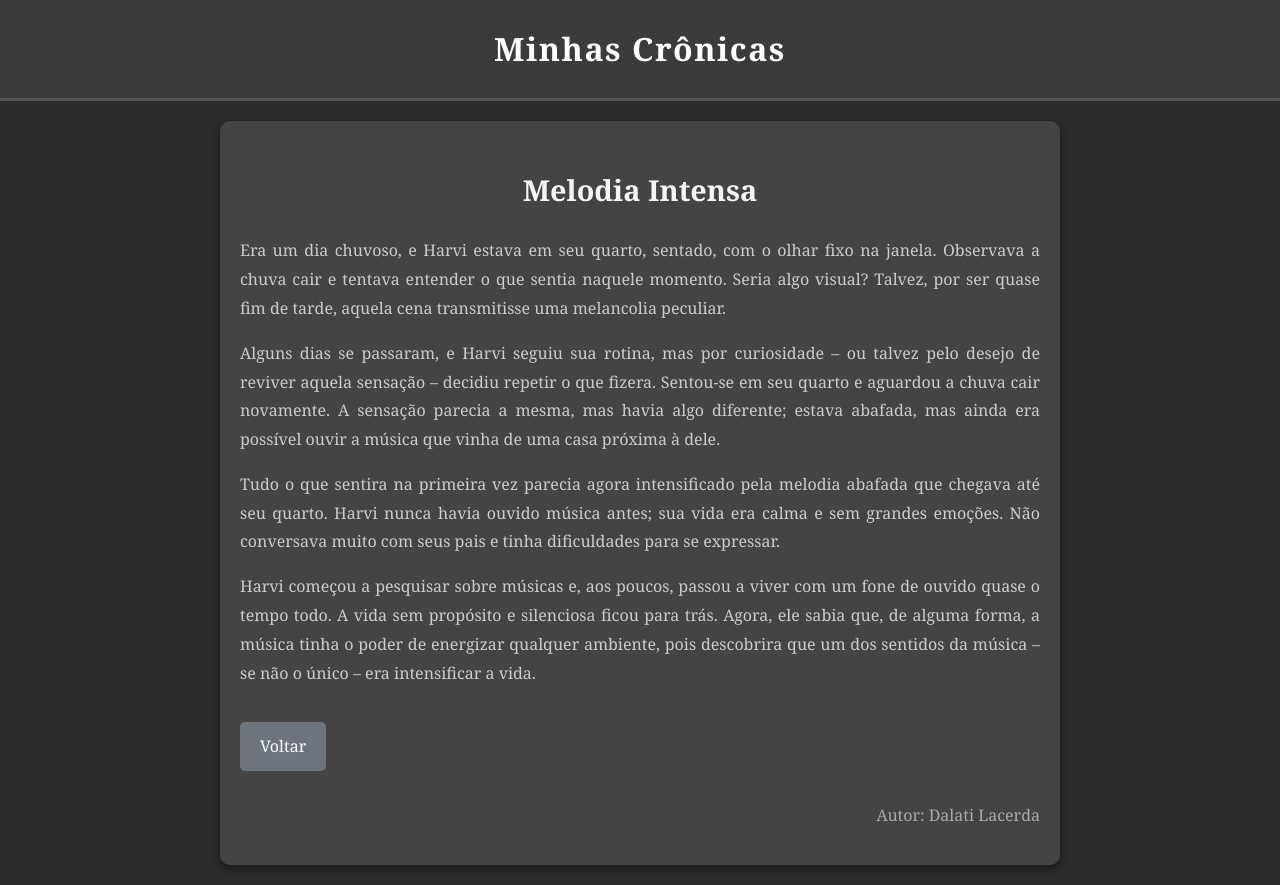
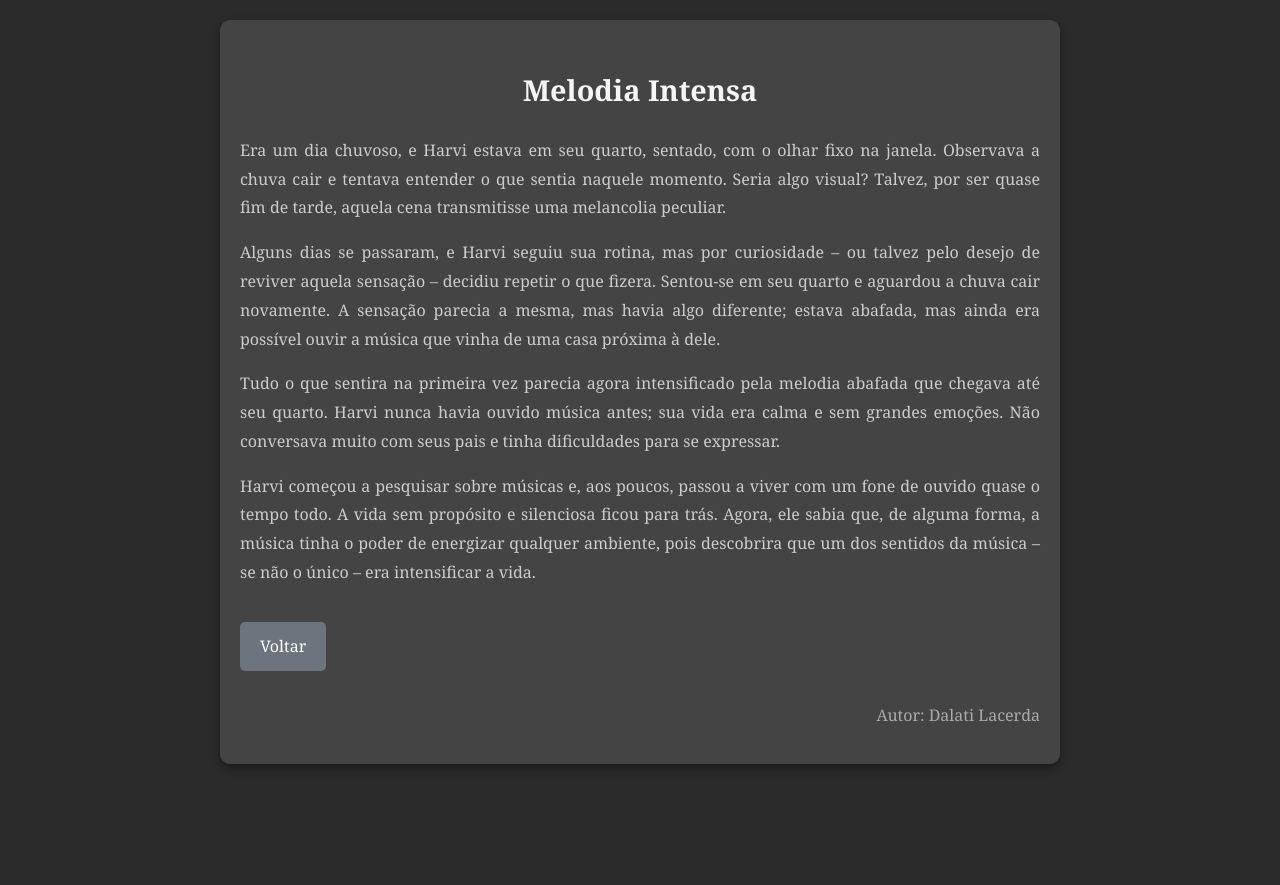
Before and after one commit to dalatilacerda/Minhas-Cr-nicas, a plain HTML site: page melodiaintensa.html in a window 1280 px wide. After the commit the page ends 800 px from the top, so only its background shows below. Drawn offline with Linux system fonts and the light colour scheme.

Commit message:
Update melodiaintensa.html

```diff
--- a/melodiaintensa.html
+++ b/melodiaintensa.html
@@ -101,9 +101,6 @@
   </style>
 </head>
 <body>
-  <header>
-    <h1>Minhas Crônicas</h1>
-  </header>
   <main>
     <h2>Melodia Intensa</h2>
     <p>
```
